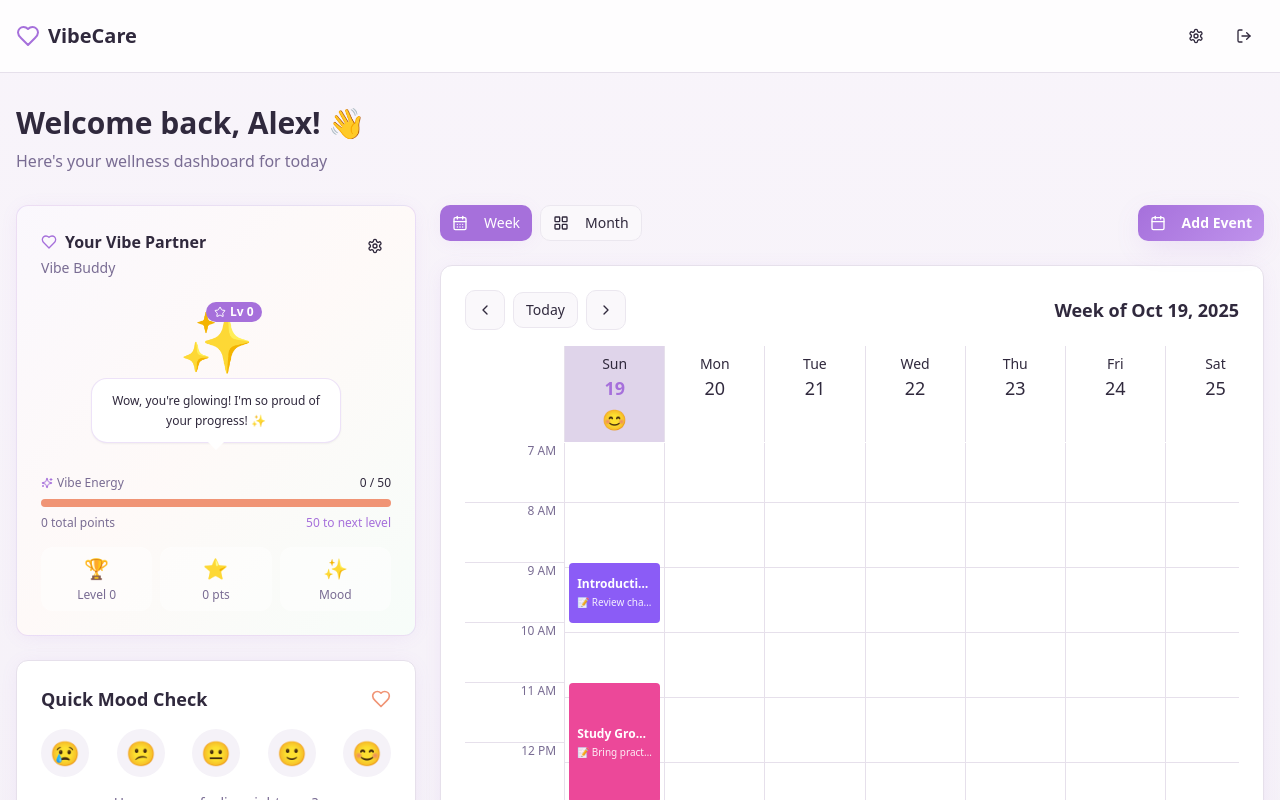
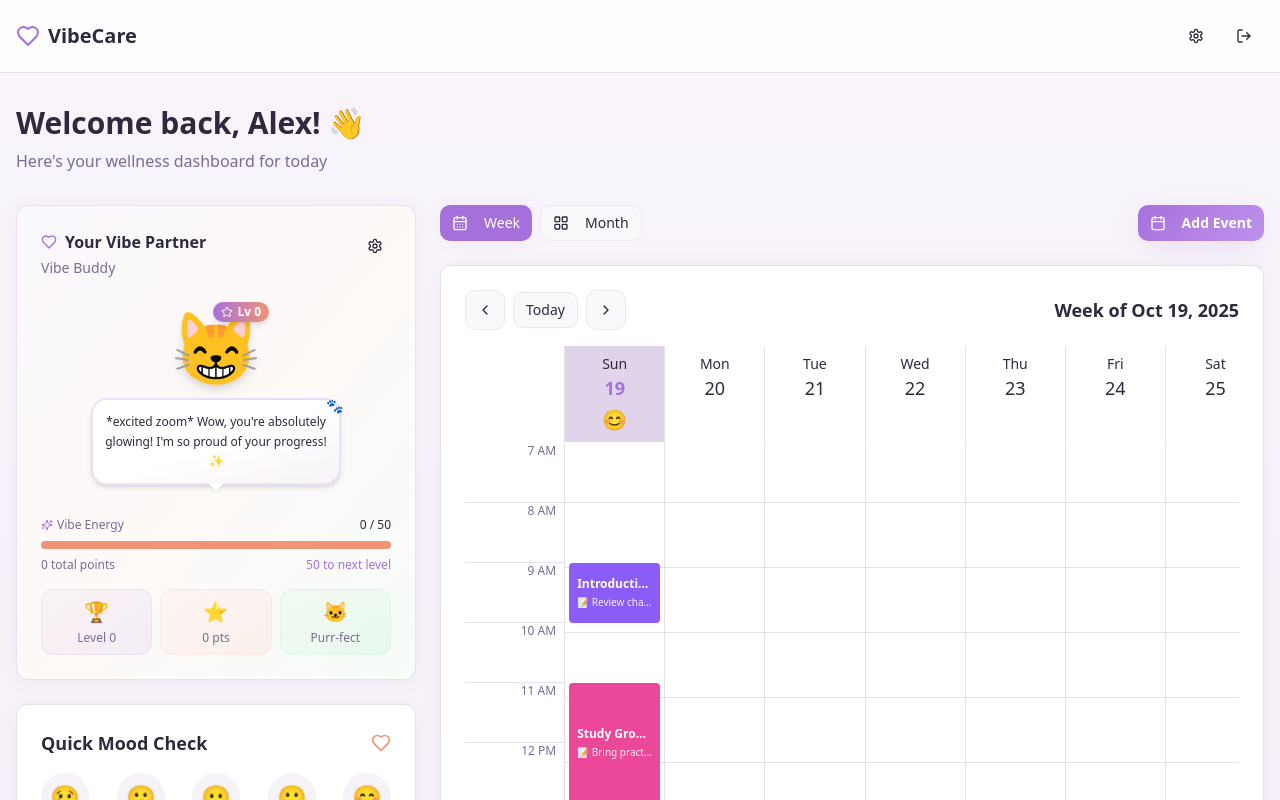
Before and after one commit to tyh007/vibe-care-buddy, a React (Vite) app: page /dashboard in a window 1280 px wide. Shown: the top 800 px of the page. Built offline with nearby package versions, Linux system fonts and the light colour scheme; the HTML template or start-up script is replaced by a standard one.

Commit message:
Refactor: Improve Vibe Partner appearance

```diff
--- /dev/null
+++ b/src/components/mascot/MascotSelector.tsx
@@ -0,0 +1,58 @@
+import { Card } from "@/components/ui/card";
+import { Button } from "@/components/ui/button";
+import { Check } from "lucide-react";
+
+interface MascotSelectorProps {
+  selected: 'cat' | 'panda';
+  onSelect: (type: 'cat' | 'panda') => void;
+}
+
+export const MascotSelector = ({ selected, onSelect }: MascotSelectorProps) => {
+  return (
+    <div className="grid grid-cols-2 gap-4">
+      <button
+        onClick={() => onSelect('cat')}
+        className={`relative transition-all ${
+          selected === 'cat' ? 'scale-105' : 'hover:scale-102'
+        }`}
+      >
+        <Card className={`p-6 text-center space-y-2 ${
+          selected === 'cat'
+            ? 'bg-gradient-to-br from-primary/10 to-secondary/10 border-primary shadow-lg'
+            : 'bg-card hover:bg-muted/50'
+        }`}>
+          <div className="text-5xl">😺</div>
+          <p className="font-semibold text-sm">Kitty</p>
+          <p className="text-xs text-muted-foreground">Playful & Purr-sistent</p>
+          {selected === 'cat' && (
+            <div className="absolute top-2 right-2 w-6 h-6 bg-primary rounded-full flex items-center justify-center">
+              <Check className="w-4 h-4 text-primary-foreground" />
+            </div>
+          )}
+        </Card>
+      </button>
+
+      <button
+        onClick={() => onSelect('panda')}
+        className={`relative transition-all ${
+          selected === 'panda' ? 'scale-105' : 'hover:scale-102'
+        }`}
+      >
+        <Card className={`p-6 text-center space-y-2 ${
+          selected === 'panda'
+            ? 'bg-gradient-to-br from-primary/10 to-secondary/10 border-primary shadow-lg'
+            : 'bg-card hover:bg-muted/50'
+        }`}>
+          <div className="text-5xl">🐼</div>
+          <p className="font-semibold text-sm">Panda</p>
+          <p className="text-xs text-muted-foreground">Calm & Caring</p>
+          {selected === 'panda' && (
+            <div className="absolute top-2 right-2 w-6 h-6 bg-primary rounded-full flex items-center justify-center">
+              <Check className="w-4 h-4 text-primary-foreground" />
+            </div>
+          )}
+        </Card>
+      </button>
+    </div>
+  );
+};
--- a/src/components/mascot/VibePartner.tsx
+++ b/src/components/mascot/VibePartner.tsx
@@ -10,32 +10,71 @@ interface VibePartnerProps {
   level: number;
   name: string;
   mood?: number;
+  type?: 'cat' | 'panda';
   onCustomize: () => void;
 }
 
 const LEVEL_THRESHOLDS = [0, 50, 150, 300, 500, 800, 1200, 1700];
 
-const getMascotExpression = (mood?: number, level?: number) => {
-  if (!mood) return "😊";
-  if (mood <= 2) return "🤗"; // Comforting
-  if (mood === 3) return "😌"; // Calm
-  if (mood >= 4) return "✨"; // Celebratory
-  return "😊";
+const MASCOT_TYPES = {
+  cat: {
+    happy: "😺",
+    excited: "😸",
+    loving: "😻",
+    calm: "😽",
+    comforting: "🙀➡️😿",
+    default: "😺"
+  },
+  panda: {
+    happy: "🐼",
+    excited: "🐼✨",
+    loving: "🐼💝",
+    calm: "🐼😌",
+    comforting: "🐼🤗",
+    default: "🐼"
+  }
 };
 
-const getMoodMessage = (mood?: number, name?: string) => {
-  if (!mood) return `Hi! I'm ${name || 'your Vibe Partner'}. Let's take care of ourselves together! 💙`;
+const getMascotExpression = (mood?: number, level?: number, type: 'cat' | 'panda' = 'cat') => {
+  const mascot = MASCOT_TYPES[type];
 
-  if (mood === 1) return "I see you're struggling. That's okay - you're doing your best, and I'm here with you. 🤗";
-  if (mood === 2) return "Some days are harder than others. Let's take it one step at a time, together. 💙";
-  if (mood === 3) return "You're doing okay! Remember, progress isn't always linear. 😌";
-  if (mood === 4) return "You're feeling good today! Let's keep this positive energy going! 🌟";
-  if (mood === 5) return "Wow, you're glowing! I'm so proud of your progress! ✨";
-
-  return "Every small step counts. You've got this! 💪";
+  if (!mood) return mascot.default;
+  if (mood === 1) return mascot.comforting;
+  if (mood === 2) return mascot.calm;
+  if (mood === 3) return mascot.happy;
+  if (mood === 4) return mascot.loving;
+  if (mood === 5) return mascot.excited;
+  return mascot.default;
 };
 
-export const VibePartner = ({ points, level, name, mood, onCustomize }: VibePartnerProps) => {
+const getMoodMessage = (mood?: number, name?: string, type: 'cat' | 'panda' = 'cat') => {
+  const greetings = {
+    cat: `Meow~ I'm ${name || 'your Vibe Partner'}! Let's take care of ourselves together! 💙`,
+    panda: `*munch munch* Hi! I'm ${name || 'your Vibe Partner'}! Let's grow stronger together! 💙`
+  };
+
+  const messages = {
+    cat: {
+      1: "*soft purr* I see you're struggling. That's okay - even cats have rough days. I'm here with you. 🤗",
+      2: "*gentle headbump* Some days are harder. Let's take it one paw step at a time, together. 💙",
+      3: "*content purr* You're doing okay! Every little step forward counts. 😌",
+      4: "*happy tail wiggle* You're feeling good today! Your positive energy is purr-fect! 🌟",
+      5: "*excited zoom* Wow, you're absolutely glowing! I'm so proud of your progress! ✨"
+    },
+    panda: {
+      1: "*offers bamboo* I see you're having a tough time. That's okay - even pandas need rest days. I'm here. 🤗",
+      2: "*sits beside you* Some days are harder. Let's take it slow and steady, together. 💙",
+      3: "*munches happily* You're doing great! Progress takes time, just like growing bamboo. 😌",
+      4: "*playful roll* You're feeling wonderful! Let's keep this peaceful energy flowing! 🌟",
+      5: "*celebrates with bamboo dance* Amazing! You're shining so bright today! I'm so proud! ✨"
+    }
+  };
+
+  if (!mood) return greetings[type];
+  return messages[type][mood as keyof typeof messages.cat] || "Every small step counts. You've got this! 💪";
+};
+
+export const VibePartner = ({ points, level, name, mood, type = 'cat', onCustomize }: VibePartnerProps) => {
   const [isDialogOpen, setIsDialogOpen] = useState(false);
   const [showCelebration, setShowCelebration] = useState(false);
 
@@ -45,8 +84,8 @@ export const VibePartner = ({ points, level, name, mood, onCustomize }: VibePart
   const pointsNeededForNext = nextThreshold - currentThreshold;
   const progressPercent = (progressInLevel / pointsNeededForNext) * 100;
 
-  const expression = getMascotExpression(mood, level);
-  const message = getMoodMessage(mood, name);
+  const expression = getMascotExpression(mood, level, type);
+  const message = getMoodMessage(mood, name, type);
 
   useEffect(() => {
     // Check if level just increased
@@ -93,23 +132,41 @@ export const VibePartner = ({ points, level, name, mood, onCustomize }: VibePart
         {/* Mascot Display */}
         <div className="flex flex-col items-center py-4">
           <div className="relative">
-            <div className="text-6xl mb-2 animate-bounce-slow">
-              {expression}
+            {/* Cute mascot with floating animation */}
+            <div className="relative">
+              <div className="text-7xl mb-2 animate-bounce-slow filter drop-shadow-lg">
+                {expression}
+              </div>
+              {/* Sparkle effects for higher levels */}
+              {level >= 3 && (
+                <div className="absolute -top-2 -right-2 text-2xl animate-pulse">
+                  ✨
+                </div>
+              )}
+              {level >= 5 && (
+                <div className="absolute -bottom-2 -left-2 text-2xl animate-pulse delay-75">
+                  💫
+                </div>
+              )}
             </div>
             <div className="absolute -top-2 -right-2">
-              <div className="bg-primary text-primary-foreground text-xs font-bold px-2 py-0.5 rounded-full flex items-center gap-1">
+              <div className="bg-gradient-to-r from-primary to-secondary text-primary-foreground text-xs font-bold px-2 py-0.5 rounded-full flex items-center gap-1 shadow-md">
                 <Star className="w-3 h-3" />
                 <span>Lv {level}</span>
               </div>
             </div>
           </div>
 
-          {/* Message bubble */}
-          <div className="relative bg-card border border-primary/20 rounded-2xl p-3 max-w-[250px] shadow-sm">
-            <p className="text-xs text-foreground text-center leading-relaxed">
+          {/* Cute message bubble */}
+          <div className="relative bg-gradient-to-br from-card via-card to-primary/5 border-2 border-primary/20 rounded-2xl p-3 max-w-[250px] shadow-md mt-2">
+            <p className="text-xs text-foreground text-center leading-relaxed font-medium">
               {message}
             </p>
-            <div className="absolute -bottom-2 left-1/2 -translate-x-1/2 w-0 h-0 border-l-8 border-r-8 border-t-8 border-l-transparent border-r-transparent border-t-card" />
+            <div className="absolute -bottom-2 left-1/2 -translate-x-1/2 w-0 h-0 border-l-8 border-r-8 border-t-8 border-l-transparent border-r-transparent border-t-card drop-shadow-sm" />
+            {/* Cute decorations */}
+            <div className="absolute -top-1 -right-1 text-sm">
+              {type === 'cat' ? '🐾' : '🎋'}
+            </div>
           </div>
         </div>
 
@@ -137,17 +194,19 @@ export const VibePartner = ({ points, level, name, mood, onCustomize }: VibePart
 
         {/* Quick stats */}
         <div className="grid grid-cols-3 gap-2 text-center">
-          <div className="bg-card/50 rounded-lg p-2">
+          <div className="bg-gradient-to-br from-primary/5 to-primary/10 rounded-lg p-2 border border-primary/10">
             <div className="text-xl mb-1">🏆</div>
-            <div className="text-xs text-muted-foreground">Level {level}</div>
+            <div className="text-xs text-muted-foreground font-medium">Level {level}</div>
           </div>
-          <div className="bg-card/50 rounded-lg p-2">
+          <div className="bg-gradient-to-br from-secondary/5 to-secondary/10 rounded-lg p-2 border border-secondary/10">
             <div className="text-xl mb-1">⭐</div>
-            <div className="text-xs text-muted-foreground">{points} pts</div>
+            <div className="text-xs text-muted-foreground font-medium">{points} pts</div>
           </div>
-          <div className="bg-card/50 rounded-lg p-2">
-            <div className="text-xl mb-1">{expression}</div>
-            <div className="text-xs text-muted-foreground">Mood</div>
+          <div className="bg-gradient-to-br from-success/5 to-success/10 rounded-lg p-2 border border-success/10">
+            <div className="text-xl mb-1">{type === 'cat' ? '🐱' : '🐼'}</div>
+            <div className="text-xs text-muted-foreground font-medium">
+              {type === 'cat' ? 'Purr-fect' : 'Pawsome'}
+            </div>
           </div>
         </div>
       </Card>
@@ -156,6 +215,7 @@ export const VibePartner = ({ points, level, name, mood, onCustomize }: VibePart
         open={isDialogOpen}
         onOpenChange={setIsDialogOpen}
         currentName={name}
+        currentType={type}
         level={level}
         points={points}
         onCustomize={onCustomize}
--- a/src/pages/Dashboard.tsx
+++ b/src/pages/Dashboard.tsx
@@ -45,6 +45,9 @@ const Dashboard = () => {
   const rewardSystem = useRewardSystem();
   const [partnerName, setPartnerName] = useState(() =>
     localStorage.getItem('vibePartnerName') || 'Vibe Buddy'
+  );
+  const [partnerType, setPartnerType] = useState<'cat' | 'panda'>(() =>
+    (localStorage.getItem('vibePartnerType') as 'cat' | 'panda') || 'cat'
   );
 
   // Sample mood data with dates and events (last 7 days)
@@ -303,8 +306,12 @@ const Dashboard = () => {
               points={rewardSystem.points}
               level={rewardSystem.level}
               name={partnerName}
+              type={partnerType}
               mood={moodHistory[moodHistory.length - 1]?.mood}
-              onCustomize={() => setPartnerName(localStorage.getItem('vibePartnerName') || 'Vibe Buddy')}
+              onCustomize={() => {
+                setPartnerName(localStorage.getItem('vibePartnerName') || 'Vibe Buddy');
+                setPartnerType((localStorage.getItem('vibePartnerType') as 'cat' | 'panda') || 'cat');
+              }}
             />
 
             {/* Quick Mood Check-In */}
```
Also changed, not shown: src/components/mascot/VibePartnerDialog.tsx (+18 -4 lines).
